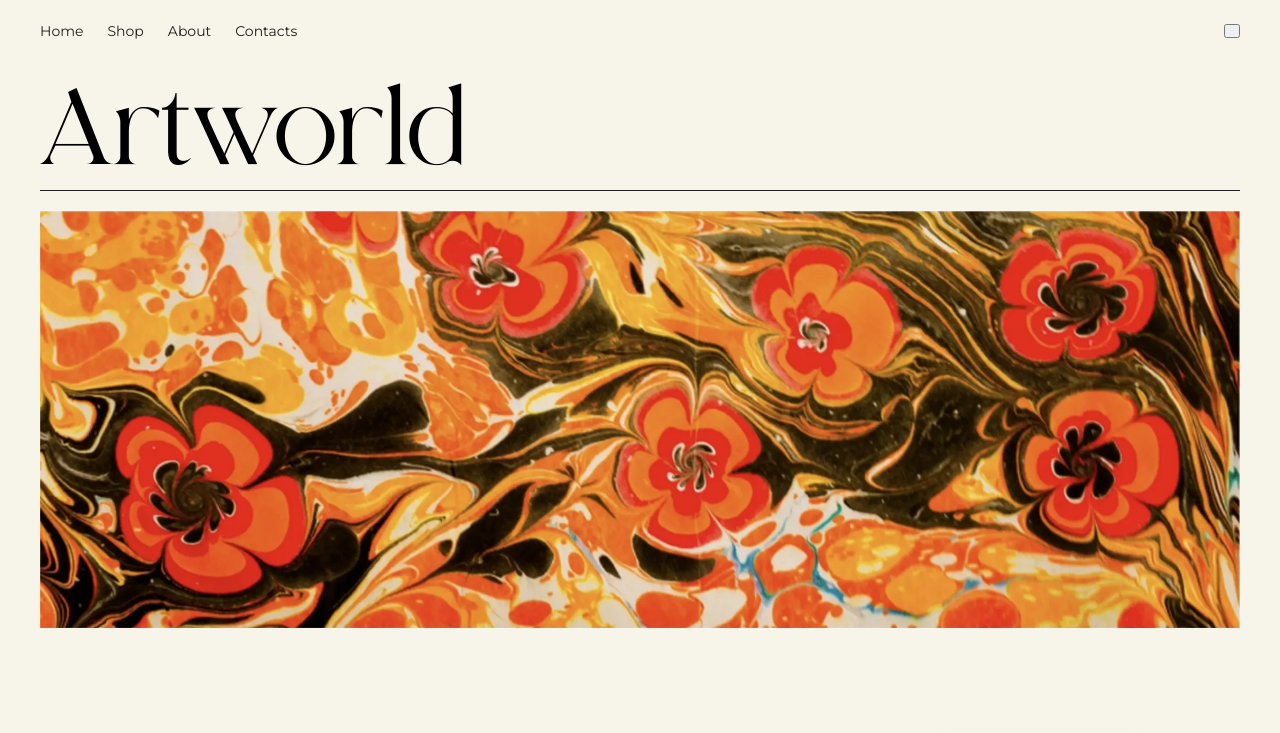
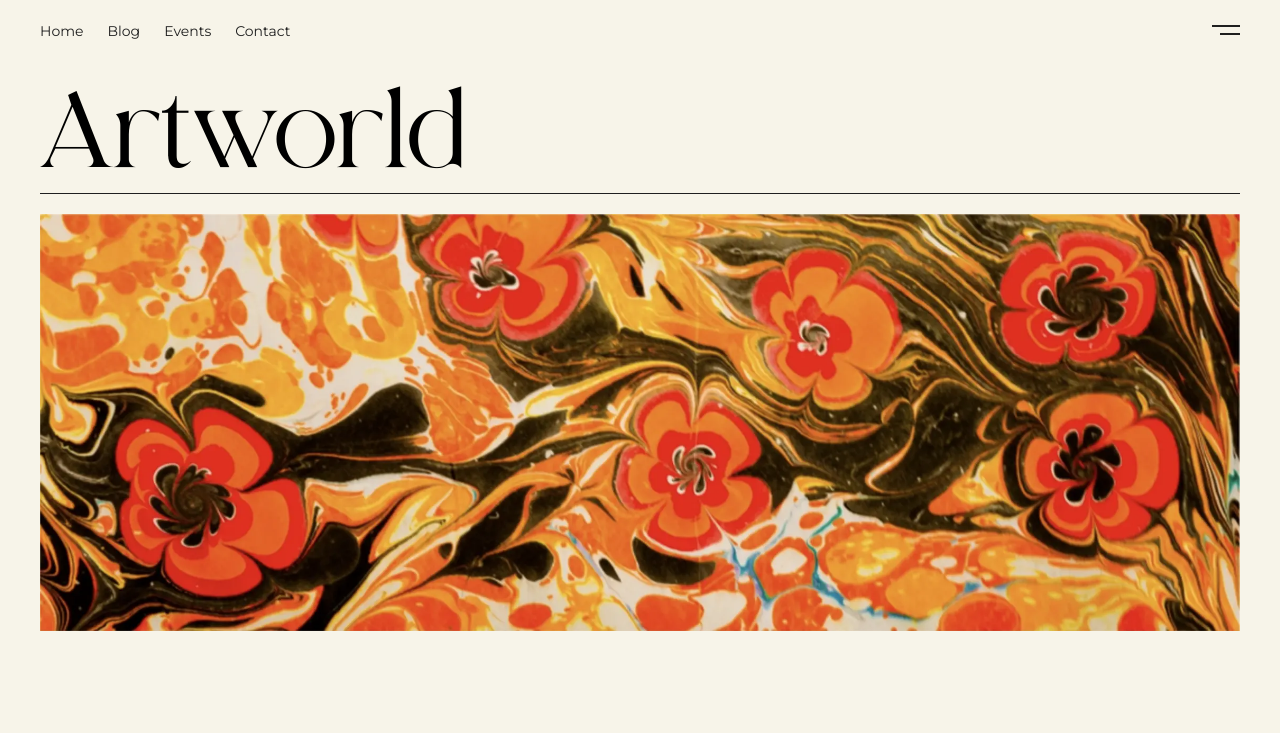
Before and after one commit to Steffen-Svenningsen/vue-spa-website, a Vue app: page / in a window 1280 px wide. Shown: the top 733 px of the page. Built offline with nearby package versions, Linux system fonts and the light colour scheme.

Commit message:
Refactor header and footer components

```diff
--- a/src/components/FooterComponent.vue
+++ b/src/components/FooterComponent.vue
@@ -66,5 +66,4 @@ footer
             &:hover::before
                 width: 80px
                 opacity: 0.75
-
 </style>
--- a/src/components/HeaderComponent.vue
+++ b/src/components/HeaderComponent.vue
@@ -4,9 +4,9 @@
   <header>
     <nav>
       <router-link to="/">Home</router-link>
-      <router-link to="/">Shop</router-link>
-      <router-link to="/">About</router-link>
-      <router-link to="/">Contacts</router-link>
+      <router-link to="/blog">Blog</router-link>
+      <router-link to="/events">Events</router-link>
+      <router-link to="/contact">Contact</router-link>
     </nav>
     <button class="hamburger">
       <div class="line"></div>
@@ -33,4 +33,25 @@ header
             color: $black
             font-family: "Montserrat", sans-serif
             font-size: 14px
+
+    .hamburger
+      background: none
+      border: none
+      position: relative
+      cursor: pointer
+      width: 34px
+      padding-bottom: 1rem
+
+      .line
+        background: $black
+        height: 2px
+        position: absolute
+
+        &:nth-of-type(1)
+          width: 28px
+
+        &:nth-of-type(2)
+          width: 20px
+          transform: translateY(8px)
+          right: 0
 </style>
```
